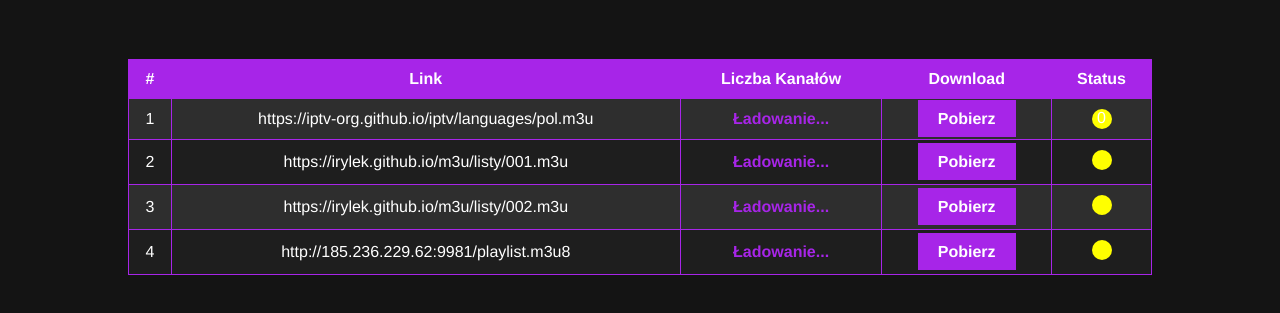
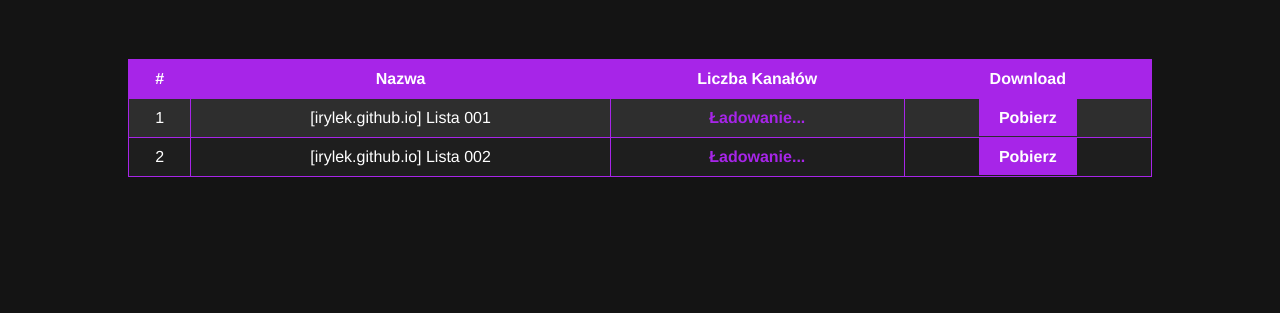
Before and after one commit to Irylek/m3u, a plain HTML site: page index.html in a window 1280 px wide. Shown: the part 41-354 px from the top of the page. Drawn offline with Linux system fonts and the light colour scheme; no server answers.

Commit message:
Update index.html

```diff
--- a/index.html
+++ b/index.html
@@ -103,38 +103,21 @@
         <table id="channelTable">
             <tr>
                 <th>#</th>
-                <th>Link</th>
+                <th>Nazwa</th>
                 <th>Liczba Kanałów</th>
                 <th>Download</th>
-                <th>Status</th>
             </tr>
             <tr>
                 <td>1</td>
-                <td>https://iptv-org.github.io/iptv/languages/pol.m3u</td>
+                <td>[irylek.github.io] Lista 001</td>
                 <td class="channel-count" id="count1">Ładowanie...</td>
-                <td><a href="https://iptv-org.github.io/iptv/languages/pol.m3u" download="https://iptv-org.github.io/iptv/languages/pol.m3u" class="button">Pobierz</a></td>
-                <td><span id="status-working" class="status-dot" style="background-color: yellow;"></span></td>
+                <td><a href="[irylek.github.io] Lista 001.m3u" download="[irylek.github.io] Lista 001.m3u" class="button">Pobierz</a></td>
             </tr>
             <tr>
                 <td>2</td>
-                <td>https://irylek.github.io/m3u/listy/001.m3u</td>
+                <td>[irylek.github.io] Lista 002</td>
                 <td class="channel-count" id="count2">Ładowanie...</td>
-                <td><a href="https://irylek.github.io/m3u/[irylek.github.io] Lista 001.m3u" download="[irylek.github.io] Lista 001.m3u" class="button">Pobierz</a></td>
-                <td><span id="status2" class="status-dot" style="background-color: yellow;"></span></td>
-            </tr>
-            <tr>
-                <td>3</td>
-                <td>https://irylek.github.io/m3u/listy/002.m3u</td>
-                <td class="channel-count" id="count3">Ładowanie...</td>
-                <td><a href="https://irylek.github.io/m3u/[irylek.github.io] Lista 002.m3u" download="[irylek.github.io] Lista 002.m3u" class="button">Pobierz</a></td>
-                <td><span id="status3" class="status-dot" style="background-color: yellow;"></span></td>
-            </tr>
-            <tr>
-                <td>4</td>
-                <td>http://185.236.229.62:9981/playlist.m3u8</td>
-                <td class="channel-count" id="count3">Ładowanie...</td>
-                <td><a href="http://185.236.229.62:9981/playlist.m3u8" download="http://185.236.229.62:9981/playlist.m3u8" class="button">Pobierz</a></td>
-                <td><span id="status4" class="status-dot" style="background-color: yellow;"></span></td>
+                <td><a href="[irylek.github.io] Lista 002.m3u" download="[irylek.github.io] Lista 002.m3u" class="button">Pobierz</a></td>
             </tr>
         </table>
     </div>
@@ -153,58 +136,16 @@
             }
         }
 
-        async function checkStreamStatus(url) {
-            try {
-                const response = await fetch(url);
-                if (response.ok) {
-                    return 'green';
-                } else {
-                    return 'red';
-                }
-            } catch (error) {
-                console.error('Error checking stream status:', error);
-                return 'red';
-            }
-        }
-
-        async function fetchFirstStreamUrl(url) {
-            try {
-                const response = await fetch(url);
-                const text = await response.text();
-                const lines = text.split('\n').filter(line => line.trim() !== '');
-                if (lines.length > 4) {
-                    return lines[4].trim();
-                } else {
-                    return null;
-                }
-            } catch (error) {
-                console.error('Error fetching first stream URL:', error);
-                return null;
-            }
-        }
-
         async function updateChannelCountsAndStatus() {
             const urls = [
-                { id: 'status-working', url: 'https://irylek.github.io/mhm.m3u', statusId: 'status1' },
-                { id: 'count2', url: '[irylek.github.io] Lista 001.m3u', statusId: 'status2' },
-                { id: 'count3', url: '[irylek.github.io] Lista 002.m3u', statusId: 'status3' },
-                { id: 'count4', url: 'http://185.236.229.62:9981/playlist.m3u8', statusId: 'status4' }
+                { id: 'count1', url: '[irylek.github.io] Lista 001.m3u' },
+                { id: 'count2', url: '[irylek.github.io] Lista 002.m3u' }
             ];
 
             for (const { id, url, statusId } of urls) {
                 const count = await fetchChannelCount(url);
                 document.getElementById(id).innerText = count;
 
-                const firstStreamUrl = await fetchFirstStreamUrl(url);
-                if (firstStreamUrl) {
-                    const statusColor = firstStreamUrl.startsWith('http:') ? 'yellow' : await checkStreamStatus(firstStreamUrl);
-                    document.getElementById(statusId).style.backgroundColor = statusColor;
-                } else {
-                    document.getElementById(statusId).style.backgroundColor = 'yellow';
-                }
-            }
-        }
-
         updateChannelCountsAndStatus();
     </script>
 </body>
```
